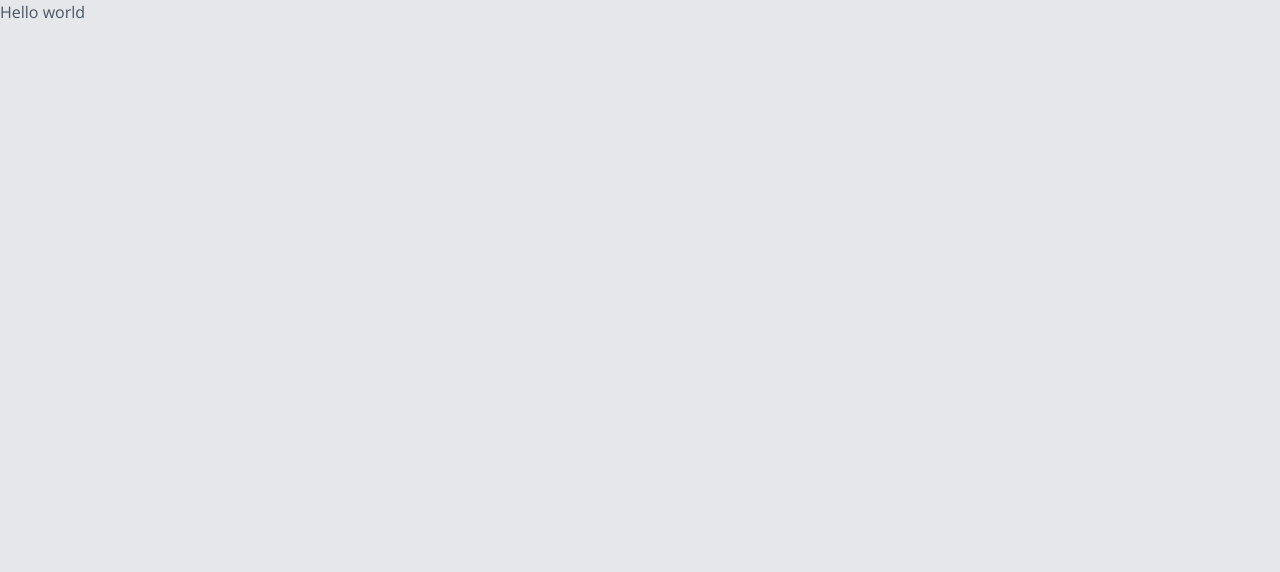
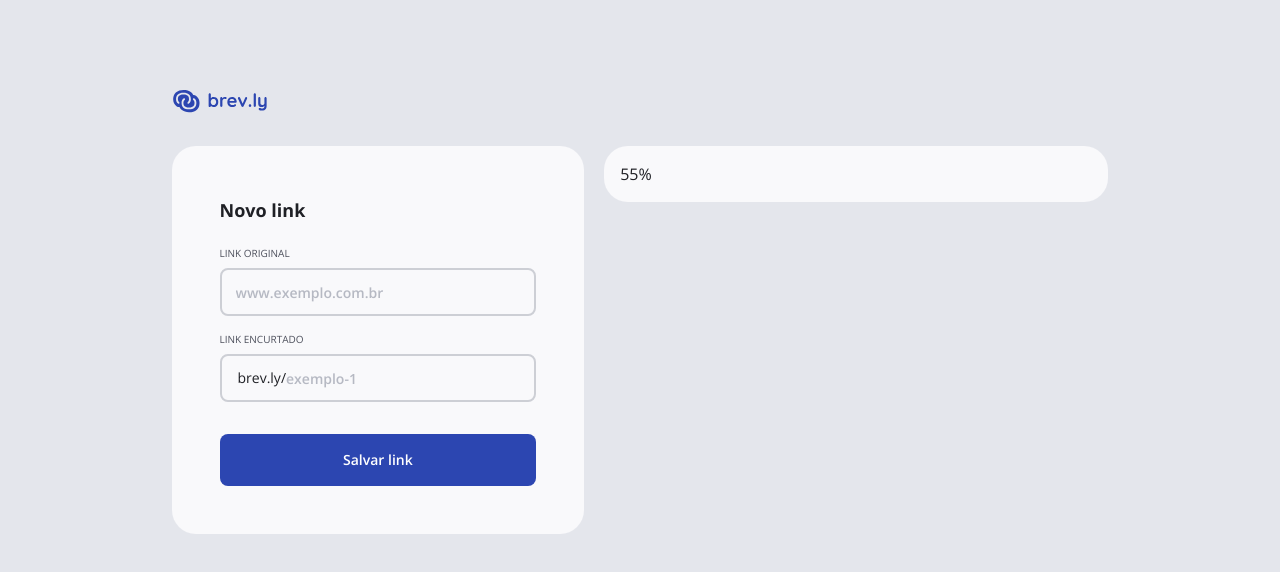
Before and after one commit to kayzarosa/brev_ly, a React (Vite) app in the folder web/: page / in a window 1280 px wide. Shown: the top 572 px of the page. Built offline with nearby package versions, Linux system fonts and the light colour scheme.

Commit message:
new: component add new link

```diff
--- a/web/package.json
+++ b/web/package.json
@@ -9,10 +9,15 @@
     "preview": "vite preview"
   },
   "dependencies": {
+    "@hookform/resolvers": "^5.2.2",
+    "@radix-ui/react-slot": "^1.2.4",
     "@tailwindcss/vite": "^4.1.18",
     "lucide-react": "^0.562.0",
     "react": "^19.2.0",
     "react-dom": "^19.2.0",
+    "react-hook-form": "^7.71.1",
+    "tailwind-merge": "^3.4.0",
+    "tailwind-variants": "^3.2.2",
     "tailwindcss": "^4.1.18",
     "zod": "^4.3.5"
   },
--- a/web/src/app.tsx
+++ b/web/src/app.tsx
@@ -1,7 +1,9 @@
+import { LinkShortener } from "./components/link-shortener";
+
 export function App() {
    return (
-    <>
-      <h1>Hello world</h1>
-    </>
+    <main className="h-dvh flex flex-col items-center justify-center">
+      <LinkShortener />
+    </main>
   )
 }
--- /dev/null
+++ b/web/src/components/link-shortener-form.tsx
@@ -0,0 +1,75 @@
+import { useForm } from "react-hook-form";
+import type { SubmitHandler } from "react-hook-form";
+import { Button } from "./ui/button";
+import { Input } from "./ui/input";
+import { zodResolver } from "@hookform/resolvers/zod";
+import { z } from "zod";
+
+type IFormInput = {
+  link: string;
+  linkShortener: string;
+};
+
+const linkSchema = z.object({
+  link: z
+    .string()
+    .min(3, "O link original é obrigatório")
+    .regex(
+      /^(https?:\/\/)?([\da-z.-]+)\.([a-z.]{2,6})([/\w .-]*)*\/?$/,
+      "Insira um endereço de site válido"
+    ),
+  linkShortener: z
+    .string()
+    .min(3, "O link curto é obrigatório")
+    .max(100, "O link curto deve ter menos que 100 caracteres")
+    .regex(/^[a-z0-9-]+$/, "Use apenas letras minusculas, números e hífens"),
+});
+
+export function LinkShortenerForm() {
+  const {
+    register,
+    handleSubmit,
+    formState: { errors, isSubmitting },
+  } = useForm<IFormInput>({
+    resolver: zodResolver(linkSchema),
+  });
+  const onSubmit: SubmitHandler<IFormInput> = async (data) => {
+    await new Promise((resolve) => setTimeout(resolve, 2000));
+
+    console.log(data);
+  };
+
+  return (
+    <div className="flex flex-col p-8">
+      <h1 className="text-gray-600 text-lg leading-8 font-bold mb-5">
+        Novo link
+      </h1>
+
+      <form onSubmit={handleSubmit(onSubmit)} className="flex flex-col gap-4">
+        <Input
+          id="link"
+          type="text"
+          {...register("link")}
+          textLabel="Link original"
+          variantInput="primary"
+          error={errors.link}
+          placeholder="www.exemplo.com.br"
+        />
+
+        <Input
+          id="linkShortener"
+          {...register("linkShortener")}
+          textLabel="Link encurtado"
+          variantInput="secondary"
+          error={errors.linkShortener}
+          placeholder="exemplo-1"
+          textSpan="brev.ly/"
+        />
+
+        <Button disabled={isSubmitting} className="mt-4" variant="primary">
+          {isSubmitting ? "Salvando..." : "Salvar link"}
+        </Button>
+      </form>
+    </div>
+  );
+}
--- /dev/null
+++ b/web/src/components/link-shortener.tsx
@@ -0,0 +1,19 @@
+import { LinkShortenerForm } from "./link-shortener-form";
+
+export function LinkShortener() {
+  return (
+    <div className="w-full max-w-[calc(100vw-26.8vw)] h-full max-md:max-w-[calc(100vw-1.66vw)]">
+      <header className="flex mt-22 mb-8 max-md:justify-center max-md:mt-8">
+        <img src="logo.svg" width="96.67px" height="24.29px" alt="Brev.ly" />
+      </header>
+
+      <div className="flex w-full flex-col gap-3 md:flex-row md:gap-5">
+        <div className="w-[45%] bg-gray-100 p-4 rounded-3xl max-md:w-full">
+          <LinkShortenerForm />
+        </div>
+
+        <div className="w-[55%] h-fit bg-gray-100 p-4 rounded-3xl max-md:w-full">55%</div>
+      </div>
+    </div>
+  );
+}
--- /dev/null
+++ b/web/src/components/ui/button.tsx
@@ -0,0 +1,46 @@
+import type { ComponentProps } from "react";
+import { tv, type VariantProps } from "tailwind-variants";
+import { Slot } from "@radix-ui/react-slot";
+
+const buttonVariants = tv({
+  base: "font-semibold cursor-pointer rounded-lg disabled:opacity-50 disabled:pointer-events-none aria-disabled:opacity-50 aria-disabled:pointer-events-none",
+
+  variants: {
+    variant: {
+      primary: "w-full text-white text-sm bg-blue-base hover:bg-blue-dark hover:ring-0",
+      secondary: "flex justify-center items-center w-full text-xs text-gray-500 bg-gray-200 hover:ring-inset hover:ring-blue-base hover:ring-2",
+    },
+    size: {
+      default: "p-4",
+      icon: "p-2 gap-2",
+      "icon-sm": "p-2 max-w-8"
+    },
+  },
+
+  defaultVariants: {
+    variant: "primary",
+    size: "default",
+  },
+});
+
+type ButtonProps = ComponentProps<"button"> &
+  VariantProps<typeof buttonVariants> & {
+    asChild?: boolean;
+  };
+
+export function Button({
+  variant,
+  size,
+  className,
+  asChild,
+  ...props
+}: ButtonProps) {
+  const Component = asChild ? Slot : "button";
+
+  return (
+    <Component
+      className={buttonVariants({ variant, size, className })}
+      {...props}
+    />
+  );
+}
--- /dev/null
+++ b/web/src/components/ui/input.tsx
@@ -0,0 +1,96 @@
+import { TriangleAlert } from "lucide-react";
+import type { ComponentProps } from "react";
+import type { FieldError } from "react-hook-form";
+import { tv, type VariantProps } from "tailwind-variants";
+
+const inputVariants = tv({
+  base: "flex-1 w-full bg-transparent border-none outline-none focus:ring-0 focus:outline-none text-gray-400 text-md font-semibold h-4.5 py-4",
+
+  variants: {
+    variantInput: {
+      primary: "px-3.5",
+      secondary: "px-0",
+    },
+  },
+
+  defaultVariants: {
+    variantInput: "primary",
+  },
+});
+
+const labelErrorOrStandard = tv({
+  base: "mb-2  text-xs leading-3.5 uppercase transition-colors",
+
+  variants: {
+    hasError: {
+      true: "text-danger group-focus-within:text-danger",
+      false: "text-gray-500 group-focus-within:text-blue-base"
+    }
+  },
+  defaultVariants: {
+    hasError: false
+  }
+});
+
+const imputErrorOrStandard = tv({
+  base: "flex justify-center items-center h-12 w-full border-2 rounded-lg transition-colors",
+
+  variants: {
+    hasError: {
+      true: "border-danger focus-within:border-danger",
+      false: "border-gray-300 focus-within:border-blue-base"
+    }
+  },
+  defaultVariants: {
+    hasError: false
+  }
+})
+
+type InputProps = ComponentProps<"input"> &
+  VariantProps<typeof inputVariants> & {
+    textLabel: string;
+    textSpan?: string;
+    error?: FieldError | null;
+  };
+
+export function Input({
+  variantInput,
+  id,
+  textLabel,
+  textSpan,
+  className,
+  error,
+  ...props
+}: InputProps) {
+  return (
+    <div className="group flex flex-col">
+      <label
+        htmlFor={id}
+        className={labelErrorOrStandard({ hasError: !!error })}
+      >
+        {textLabel}
+      </label>
+      <div
+        className={imputErrorOrStandard({ hasError: !!error })}
+      >
+        {!!textSpan && (
+          <span className="ml-4 text-gray-600 leading-4.5 text-md gap-0">
+            {textSpan}
+          </span>
+        )}
+        <input
+          id={id}
+          {...props}
+          className={inputVariants({ variantInput, className })}
+        />
+      </div>
+
+      { !!error && (
+        <div className="flex flex-row items-center w-full gap-2 mt-2 [&>svg]:text-danger">
+          <TriangleAlert size={14} />
+          <span className="text-gray-500 text-sm">{error.message}</span>
+        </div>
+      )}
+    </div>
+  );
+}
--- a/web/src/index.css
+++ b/web/src/index.css
@@ -8,4 +8,15 @@
 
 @theme {
   --default-font-family: "Open Sans", sans-serif;
+  --color-blue-base: #2C46B1;
+  --color-blue-dark: #2C4091;
+  --color-gray-100: #F9F9FB;
+  --color-gray-200: #E4E6EC;
+  --color-gray-300: #CDCFD5;
+  --color-gray-400: #74798B;
+  --color-gray-500: #4D505C;
+  --color-gray-600: #1F2025;
+  --color-danger: #B12C4D;
+  --text-xs: 10px;
+  --text-md: 14px;
 }
```
